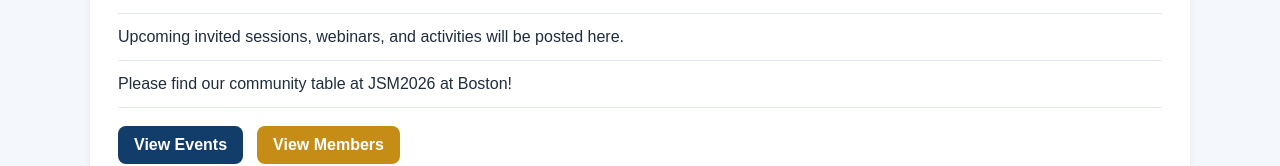
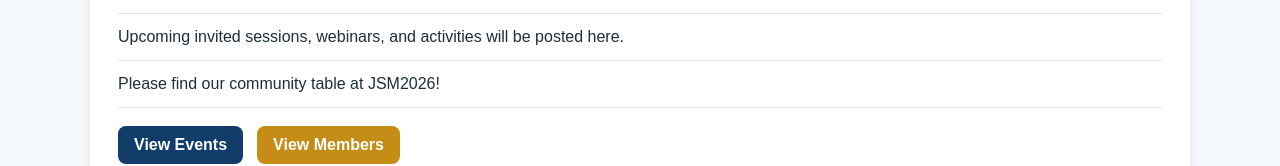
Before and after one commit to kiseoplee/ASA_HEI, a plain HTML site: page index.html in a window 1280 px wide. Shown: the part 1629-1795 px from the top of the page. Drawn offline with Linux system fonts and the light colour scheme.

Commit message:
Remove 'at Boston' from community table message

```diff
--- a/index.html
+++ b/index.html
@@ -284,7 +284,7 @@
         Upcoming invited sessions, webinars, and activities will be posted here.
       </div>
 <div class="news-item">
-        Please find our community table at JSM2026 at Boston!
+        Please find our community table at JSM2026!
       </div>
 
       <div class="button-row">
```
